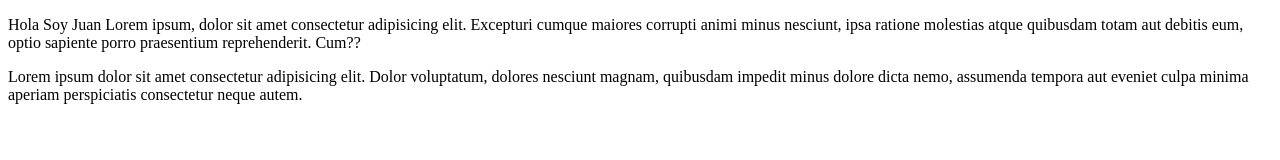
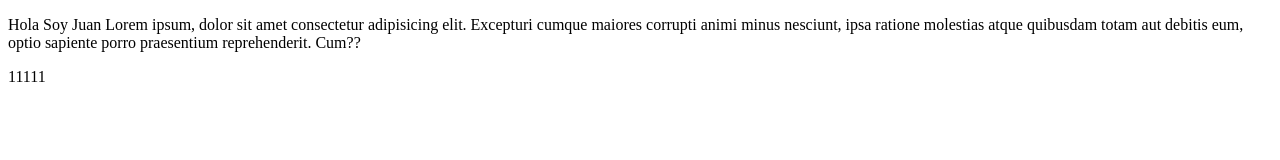
Before and after one commit to juanjo1998/conflicto, a plain HTML site: page index.html in a window 1280 px wide. Drawn offline with Linux system fonts and the light colour scheme.

Commit message:
conflicto 3

```diff
--- a/index.html
+++ b/index.html
@@ -13,7 +13,7 @@
     </p>
 
     <p>
-        Lorem ipsum dolor sit amet consectetur adipisicing elit. Dolor voluptatum, dolores nesciunt magnam, quibusdam impedit minus dolore dicta nemo, assumenda tempora aut eveniet culpa minima aperiam perspiciatis consectetur neque autem.
+       11111
     </p>
 </body>
 </html>
```
